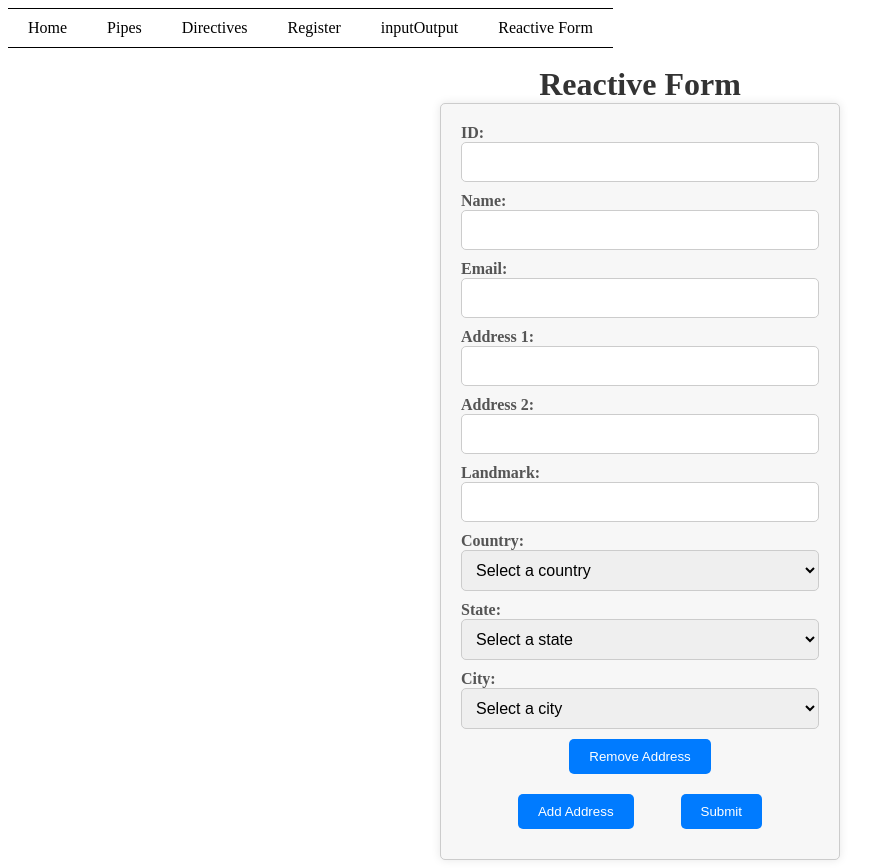
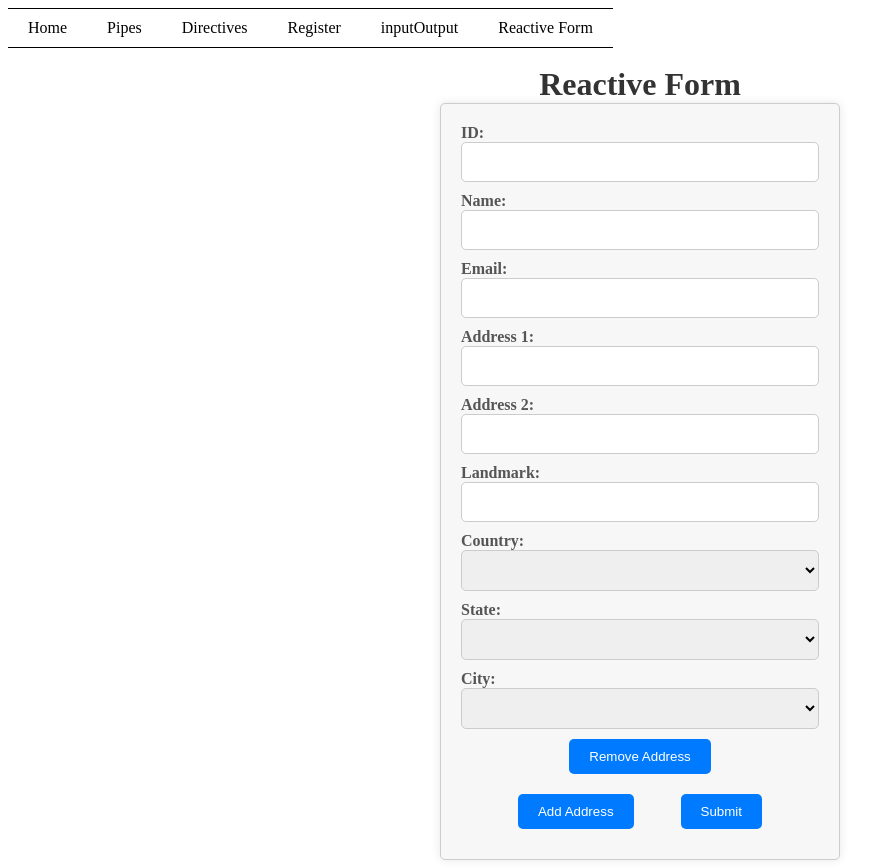
Before and after one commit to bhargav-kalsariya/AngularText, an Angular app: page /reactiveForm in a window 1280 px wide. Shown: the whole page, without its empty margins (0-874 px from the left). Built offline with nearby package versions, Linux system fonts and the light colour scheme.

Commit message:
implements cascading into the address's drop-down

```diff
--- a/src/app/reactive-form/reactive-form.component.html
+++ b/src/app/reactive-form/reactive-form.component.html
@@ -45,7 +45,6 @@
             <div class="form-group">
                 <label for="country">Country:</label>
                 <select id="country" name="country" formControlName="country">
-                    <option value="">Select a country</option>
                     <option *ngFor="let country of countries" [value]="country">{{ country }}</option>
                 </select>
                 <div class="error"
@@ -56,8 +55,7 @@
             <div class="form-group">
                 <label for="state">State:</label>
                 <select id="state" name="state" formControlName="state">
-                    <option value="">Select a state</option>
-                    <option *ngFor="let state of states" [value]="state">{{ state }}</option>
+                    <option *ngFor="let state of states[address.get('country')?.value]" [value]="state">{{ state }}</option>
                 </select>
                 <div class="error"
                     *ngIf="addresses.controls[i].get('state')?.hasError('required') && addresses.controls[i].get('state')?.touched">
@@ -67,8 +65,7 @@
             <div class="form-group">
                 <label for="city">City:</label>
                 <select id="city" name="city" formControlName="city">
-                    <option value="">Select a city</option>
-                    <option *ngFor="let city of cities" [value]="city">{{ city }}</option>
+                    <option *ngFor="let city of cities[address.get('state')?.value]" [value]="city">{{ city }}</option>
                 </select>
                 <div class="error"
                     *ngIf="addresses.controls[i].get('city')?.hasError('required') && addresses.controls[i].get('city')?.touched">
--- a/src/app/reactive-form/reactive-form.component.ts
+++ b/src/app/reactive-form/reactive-form.component.ts
@@ -1,5 +1,5 @@
 import { Component, OnInit } from '@angular/core';
-import { FormBuilder, FormGroup, Validators, FormArray } from '@angular/forms';
+import { FormBuilder, FormGroup, Validators, FormArray, AbstractControl } from '@angular/forms';
 
 @Component({
   selector: 'app-reactive-form',
@@ -8,16 +8,29 @@ import { FormBuilder, FormGroup, Validators, FormArray } from '@angular/forms';
 })
 export class ReactiveFormComponent implements OnInit {
   mainForm!: FormGroup;
-
-  countries = ['Country 1', 'Country 2', 'Country 3'];
-  states = ['State 1', 'State 2', 'State 3'];
-  cities = ['City 1', 'City 2', 'City 3'];
+  countries = ['Select a country', 'India', 'China', 'Germany'];
+  states: { [key: string]: string[] } = {
+    'India': ['Gujarat', 'Maharashtra', 'Delhi'],
+    'China': ['Hainan', 'Sichuan', 'Yunnan'],
+    'Germany': ['Berlin', 'Bavaria', 'Saxony']
+  };
+  cities: { [key: string]: string[] } = {
+    'Gujarat': ['Ahmedabad', 'Surat', 'Vadodara'],
+    'Maharashtra': ['Mumbai', 'Pune', 'Nagpur'],
+    'Delhi': ['New Delhi', 'Noida', 'Gurugram'],
+    'Hainan': ['Haikou', 'Sanya', 'Wenchang'],
+    'Sichuan': ['Chengdu', 'Chongqing', 'Leshan'],
+    'Yunnan': ['Kunming', 'Lijiang', 'Dali'],
+    'Berlin': ['Berlin City Center', 'Charlottenburg', 'Prenzlauer Berg'],
+    'Bavaria': ['Munich', 'Nuremberg', 'Augsburg'],
+    'Saxony': ['Dresden', 'Leipzig', 'Chemnitz']
+  };
 
   constructor(private formBuilder: FormBuilder) { }
 
   ngOnInit() {
     this.mainForm = this.formBuilder.group({
-      id: ['', Validators.required],
+      id: ['', [Validators.required]],
       name: ['', Validators.required],
       email: ['', [Validators.required, Validators.email]],
       addresses: this.formBuilder.array([this.createAddress()])
@@ -52,7 +65,7 @@ export class ReactiveFormComponent implements OnInit {
       console.log('Form Data:', this.mainForm.value);
       this.mainForm.reset();
     } else {
-      alert('you have to fill all the field')
+      alert('Please fill in all required fields with valid data.');
     }
   }
 }
```
Also changed, not shown: 1 other file (tests, documents, lock files or other folders).
